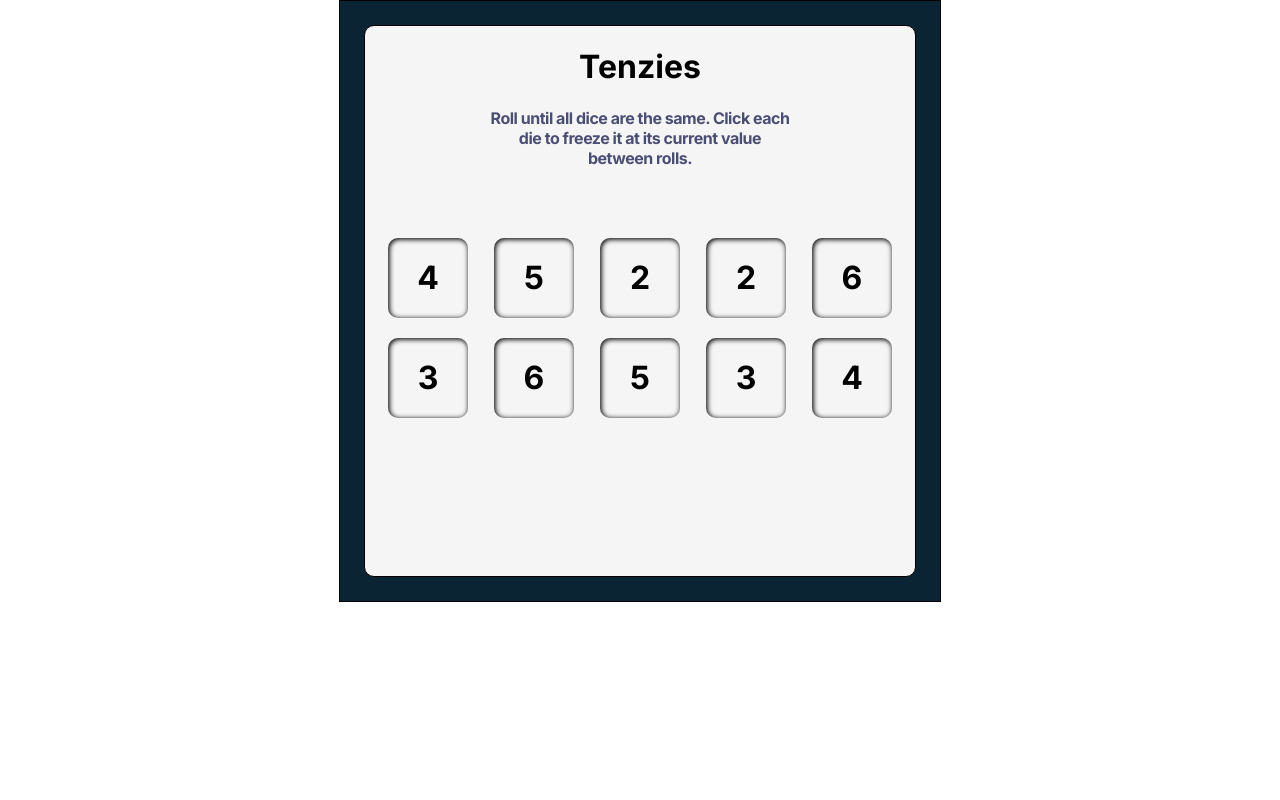
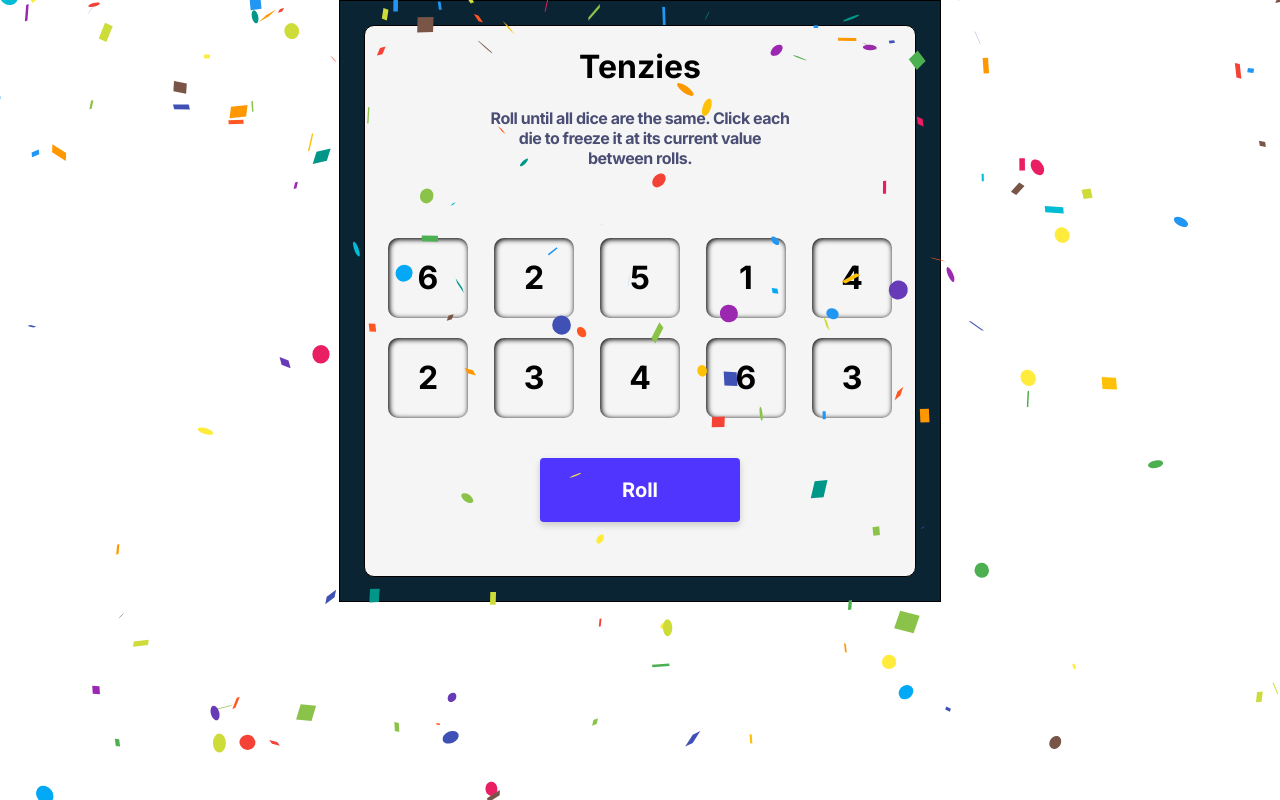
Before and after one commit to joshuaombasa/Tenzies-game-React, a React (Vite) app: page / in a window 1280 px wide. Built offline with nearby package versions, Linux system fonts and the light colour scheme.

Commit message:
updated jsx

```diff
--- a/src/App.jsx
+++ b/src/App.jsx
@@ -1,5 +1,6 @@
 import React from 'react'
 import uuid from 'react-uuid';
+import Confetti from 'react-confetti'
 import Box from './Box'
 
 import './App.css'
@@ -11,11 +12,15 @@ function App() {
   function getRandomArray() {
     const randomArray = []
     for (let i = 0; i < 10; i++) {
-      const randomNumber = Math.floor(Math.random() * 6) + 1
-      randomArray.push({ value: randomNumber, isHeld: false, id: uuid() })
+      randomArray.push({ value: createRandomNumber(), isHeld: false, id: uuid() })
     }
 
     return randomArray
+  }
+
+  function createRandomNumber() {
+    const randomNumber = Math.floor(Math.random() * 6) + 1
+    return randomNumber
   }
 
   const boxesJsx = randomArrayState.map((item) => {
@@ -30,11 +35,26 @@ function App() {
 
 
   function toggleIsHeld(id) {
-    console.log('clicked')
+    setrandomArrayState((prevrandomArrayState) => {
+      return prevrandomArrayState.map(item => {
+        return item.id === id ? {...item, isHeld: !item.isHeld} : item
+      })
+    })
+  }
+
+
+
+  function rollDice() {
+    setrandomArrayState((prevrandomArrayState) => {
+      return prevrandomArrayState.map(item => {
+        return item.isHeld === true ? item : { value: createRandomNumber(), isHeld: false, id: uuid() }
+      })
+    })
   }
 
   return (
     <div className='container'>
+      <Confetti />
       <div className="boxes--container">
         <h1 className="title">Tenzies</h1>
         <h4 className="game--details">
@@ -43,6 +63,7 @@ function App() {
         <div className="buttons--cotainer">
           {boxesJsx}
         </div>
+        <button onClick={rollDice}>Roll</button>
       </div>
     </div>
   )
```
